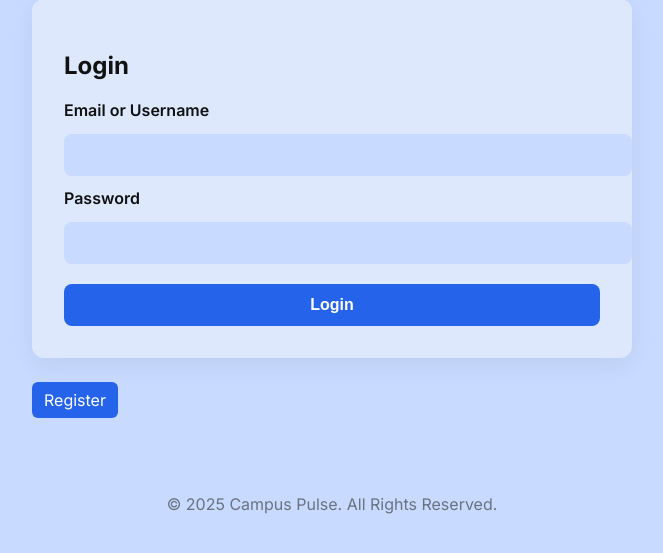
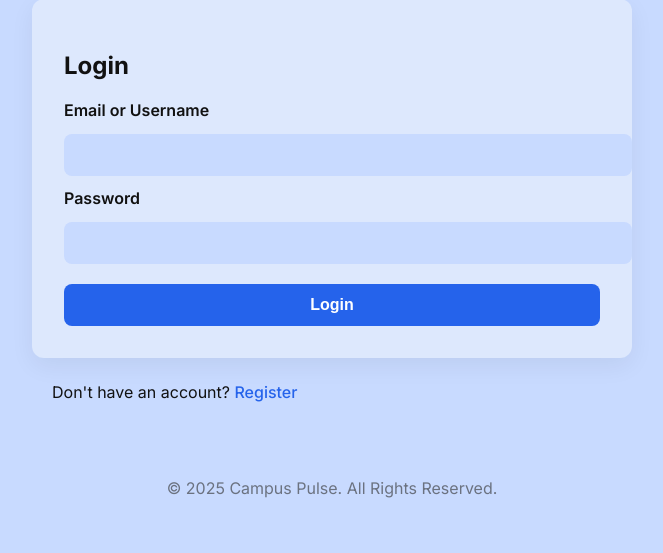
Before and after one commit to SilvioIvanio/G42-Polls-Memes-Platform, a PHP site: page /HTML/login.html in a window 1280 px wide. Shown: the part 127-680 px from the top of the page, without its empty margins (308-971 px from the left). Run offline with PHP 8.4, Linux system fonts and the light colour scheme.

Commit message:
Enhance the visual

```diff
--- a/HTML/login.html
+++ b/HTML/login.html
@@ -27,7 +27,7 @@
     </section>
 
     <div class="mb-1">
-      <a href="register.html" id="RegisterLink">Register</a>
+      <p>Don't have an account? <a href="register.html" class="lr-link">Register</a></p>
     </div>
 
     <div id="msg"></div>
--- a/HTML/register.html
+++ b/HTML/register.html
@@ -30,6 +30,11 @@
           <button type="submit">Register</button>
       </form>
     </section>
+
+    <div class="mb-1">
+      <p>Already have an account? <a href="login.html" class="lr-link">Login</a></p>
+    </div>
+
   </main>
   <script type="module" src="../JS/app.module.js"></script>
   <script type="module" src="../JS/register.js"></script>
--- a/styles/forms.css
+++ b/styles/forms.css
@@ -220,15 +220,18 @@ form button[type="submit"]:active {
     color: var(--color-primary);
 }
 
-#RegisterLink {
-    display: inline-block;
-    background: var(--color-primary);
-    color: white;
-    border: none;
-    padding: 8px 12px;
-    border-radius: 6px;
-    cursor: pointer;
+.lr-link {
+    color: var(--color-primary);
     text-decoration: none;
+    font-weight: 500;
+}
+
+.lr-link:hover {
+    text-decoration: underline;
+}
+
+.mb-1 {
+    margin-left: 20px;
 }
 
 #msg {
```
